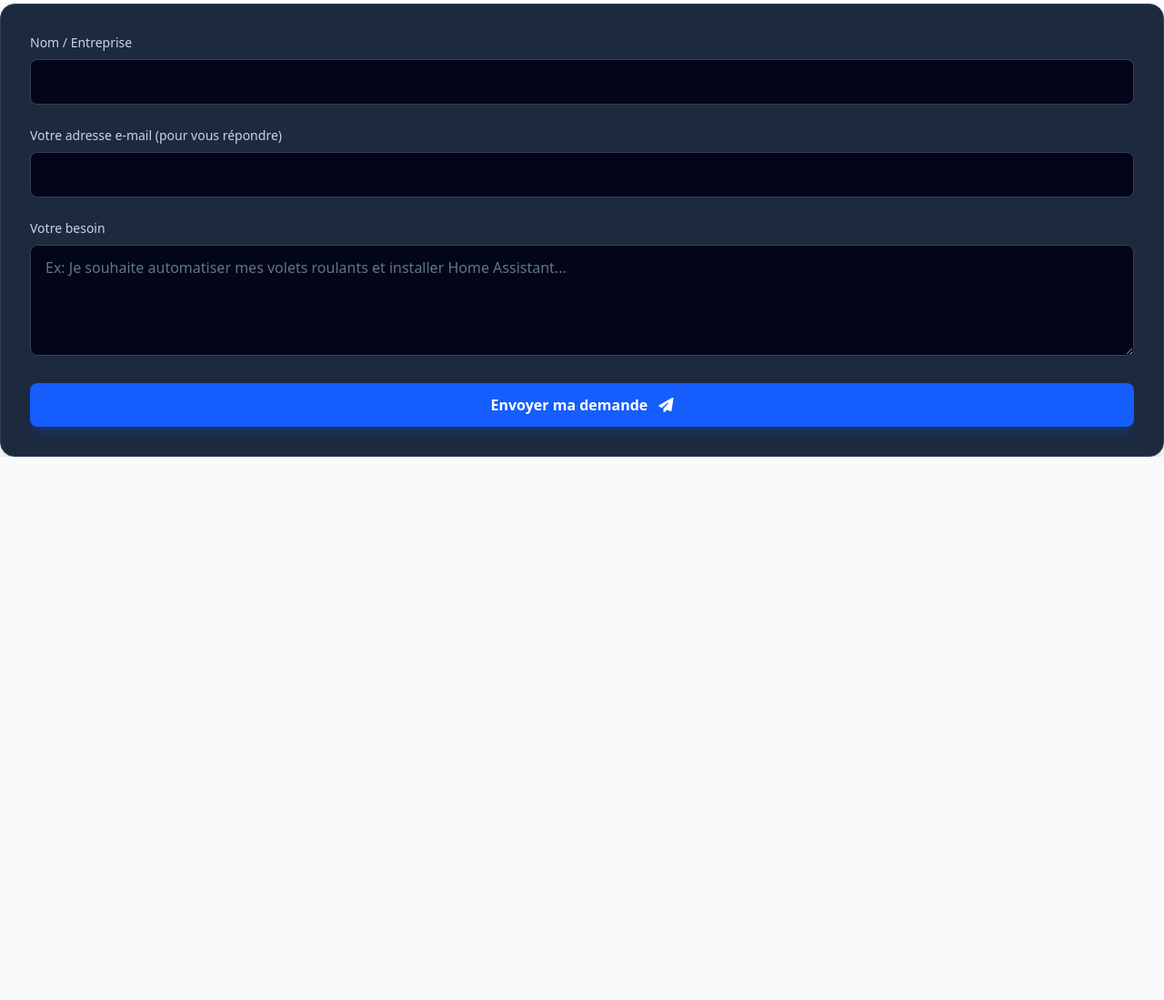
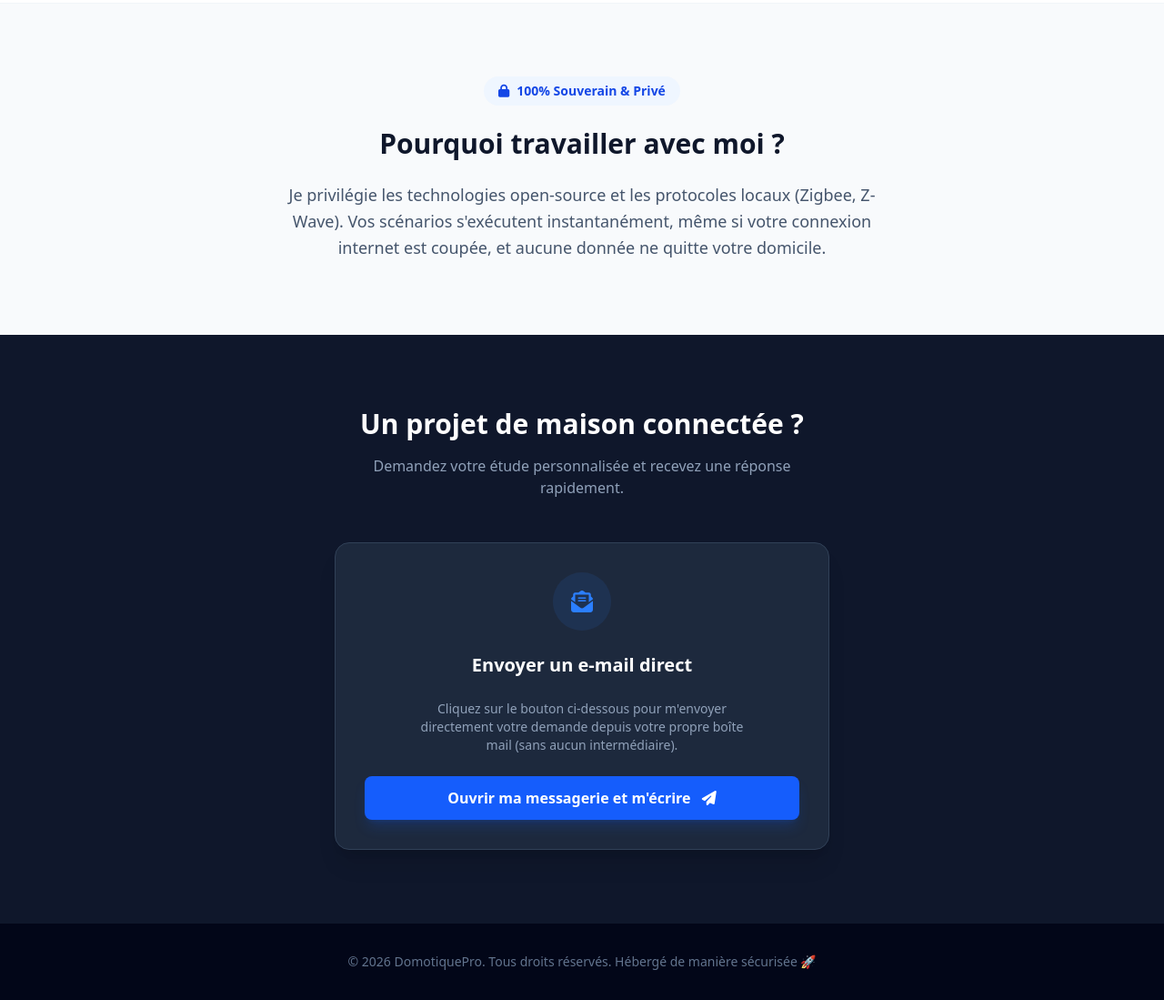
Before and after one commit to Maxence-Csnt/mon-site, a plain HTML site: page index.html in a window 1280 px wide. Shown: the part 1111-2210 px from the top of the page at 91% size. Before the commit the page ends 1613 px from the top, so only its background shows below. Drawn offline with nearby package versions, Linux system fonts and the light colour scheme.

Commit message:
Update title and contact section in index.html

```diff
--- a/index.html
+++ b/index.html
@@ -3,7 +3,7 @@
 <head>
     <meta charset="UTF-8">
     <meta name="viewport" content="width=device-width, initial-scale=1.0">
-    <title>Domotique sur Mesure | Vos Services de Maison Connectée</title>
+    <title>DomotiquePro | Installation & Services de Maison Connectée</title>
     <!-- Tailwind CSS pour un design moderne et rapide -->
     <script src="https://cdn.jsdelivr.net/npm/@tailwindcss/browser@4"></script>
     <!-- Icons FontAwesome -->
@@ -21,7 +21,7 @@
             <div class="space-x-6 text-sm font-medium text-slate-600">
                 <a href="#services" class="hover:text-blue-600 transition">Services</a>
                 <a href="#philosophie" class="hover:text-blue-600 transition">Philosophie</a>
-                <a href="#contact" class="bg-blue-600 text-white px-4 py-2 rounded-lg hover:bg-blue-700 transition">Devis Gratuit</a>
+                <a href="#contact" class="bg-blue-600 text-white px-4 py-2 rounded-lg hover:bg-blue-700 transition">Contact</a>
             </div>
         </div>
     </nav>
@@ -83,26 +83,50 @@
         </div>
     </section>
 
-<!-- Formulaire de contact configuré pour domotik.m@gmail.com -->
-<form action="https://formsubmit.co/domotik.m@gmail.com" method="POST" class="space-y-6 bg-slate-800 p-8 rounded-2xl border border-slate-700 shadow-xl">
+    <!-- 🔒 Section Philosophie -->
+    <section id="philosophie" class="py-20 max-w-4xl mx-auto px-4 text-center space-y-6">
+        <div class="inline-flex items-center space-x-2 bg-blue-50 text-blue-700 px-4 py-1.5 rounded-full text-sm font-semibold">
+            <i class="fa-solid fa-lock"></i>
+            <span>100% Souverain & Privé</span>
+        </div>
+        <h2 class="text-3xl font-bold text-slate-900">Pourquoi travailler avec moi ?</h2>
+        <p class="text-lg text-slate-600 leading-relaxed max-w-2xl mx-auto">
+            Je privilégie les technologies open-source et les protocoles locaux (Zigbee, Z-Wave). Vos scénarios s'exécutent instantanément, même si votre connexion internet est coupée, et aucune donnée ne quitte votre domicile.
+        </p>
+    </section>
 
-    <!-- Redirection automatique après l'envoi (optionnel) -->
-    <input type="hidden" name="_next" value="https://domotique.pro.fr">
+    <!-- 📨 Section Contact Direct -->
+    <section id="contact" class="bg-slate-900 text-white py-20">
+        <div class="max-w-xl mx-auto px-4">
+            <div class="text-center mb-12 space-y-4">
+                <h2 class="text-3xl font-bold">Un projet de maison connectée ?</h2>
+                <p class="text-slate-400">Demandez votre étude personnalisée et recevez une réponse rapidement.</p>
+            </div>
 
-    <div>
-        <label class="block text-sm font-medium text-slate-300 mb-2">Nom / Entreprise</label>
-        <input type="text" name="name" required class="w-full px-4 py-3 rounded-lg bg-slate-950 border border-slate-700 text-white placeholder-slate-500 focus:outline-none focus:border-blue-500 transition">
-    </div>
-    <div>
-        <label class="block text-sm font-medium text-slate-300 mb-2">Votre adresse e-mail (pour vous répondre)</label>
-        <!-- L'attribut name="email" permet à FormSubmit de définir le client comme l'expéditeur de ta réponse -->
-        <input type="email" name="email" required class="w-full px-4 py-3 rounded-lg bg-slate-950 border border-slate-700 text-white placeholder-slate-500 focus:outline-none focus:border-blue-500 transition">
-    </div>
-    <div>
-        <label class="block text-sm font-medium text-slate-300 mb-2">Votre besoin</label>
-        <textarea name="message" rows="4" required placeholder="Ex: Je souhaite automatiser mes volets roulants et installer Home Assistant..." class="w-full px-4 py-3 rounded-lg bg-slate-950 border border-slate-700 text-white placeholder-slate-500 focus:outline-none focus:border-blue-500 transition"></textarea>
-    </div>
-    <button type="submit" class="w-full bg-blue-600 text-white font-semibold py-3 rounded-lg hover:bg-blue-700 transition shadow-lg shadow-blue-600/20">
-        Envoyer ma demande <i class="fa-solid fa-paper-plane ml-2"></i>
-    </button>
-</form>
+            <!-- Bloc d'action sans intermédiaire (Mailto) -->
+            <div class="bg-slate-800 p-8 rounded-2xl border border-slate-700 shadow-xl text-center space-y-6">
+                <div class="w-16 h-16 bg-blue-500/10 text-blue-500 rounded-full flex items-center justify-center text-2xl mx-auto">
+                    <i class="fa-solid fa-envelope-open-text"></i>
+                </div>
+
+                <h3 class="text-xl font-bold text-white">Envoyer un e-mail direct</h3>
+                <p class="text-slate-400 text-sm max-w-sm mx-auto">
+                    Cliquez sur le bouton ci-dessous pour m'envoyer directement votre demande depuis votre propre boîte mail (sans aucun intermédiaire).
+                </p>
+
+                <!-- Lien mailto vers ton adresse avec sujet pré-rempli -->
+                <a href="mailto:domotik.m@gmail.com?subject=Demande%20de%20projet%20-%20DomotiquePro&body=Bonjour,%20je%20vous%20contacte%20pour%20un%20projet%20de%20domotique.%20Voici%20mon%20besoin%20:%20"
+                   class="inline-block w-full bg-blue-600 text-white font-semibold py-3 rounded-lg hover:bg-blue-700 transition shadow-lg shadow-blue-600/20 text-center cursor-pointer">
+                    Ouvrir ma messagerie et m'écrire <i class="fa-solid fa-paper-plane ml-2"></i>
+                </a>
+            </div>
+        </div>
+    </section>
+
+    <!-- 📝 Footer -->
+    <footer class="bg-slate-950 text-slate-500 text-center py-8 text-sm border-t border-slate-900">
+        <p>&copy; 2026 DomotiquePro. Tous droits réservés. Hébergé de manière sécurisée 🚀</p>
+    </footer>
+
+</body>
+</html>
```
